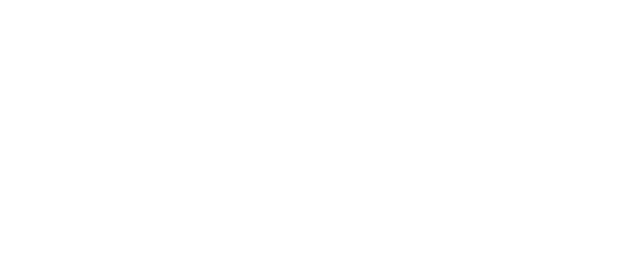
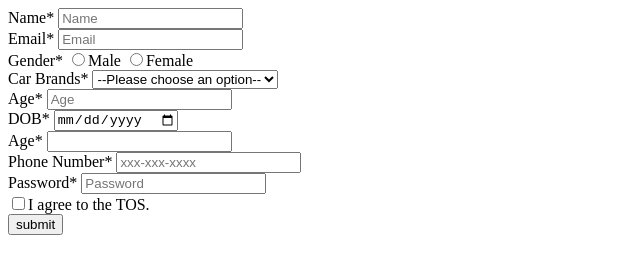
Before and after one commit to acciojob/signup-form-car-Coder-Arm, a website: page main.html in a window 1280 px wide. Shown: the whole page, without its empty margins (0-640 px from the left). Drawn offline with Linux system fonts and the light colour scheme.

Commit message:
created a submission

```diff
--- a/main.html
+++ b/main.html
@@ -8,6 +8,57 @@
 
 <body>
 	<!-- the entire body must be written by student -->
+	<form method="post">
+		<label for="name">
+			Name* <input type="text" placeholder="Name" id="name" required>
+		</label>
+		<br>
+		<label for="email">
+			Email* <input type="email" placeholder="Email" id="email" required>
+		</label>
+		<br>
+		<label for="gender_m">
+		Gender* <input type="radio" name="gender" id="gender_m" required>Male
+		</label>
+		<label for="gender_f">
+	    <input type="radio" name="gender" id="gender_f" required>Female
+		</label>
+		<br>
+			<label for="cars" >
+			Car Brands* <select id="cars">
+				<option value="" disabled selected>--Please choose an option--</option>
+				<option value="bmw">BMW</option>
+				<option value="audi">Audi</option>
+				<option value="mercedez">Mercedez</option>
+			</select>
+		</label>
+		<br>
+		<label for="age">
+			Age* <input type="number" placeholder="Age" id="age" required>
+		</label>
+		<br>
+		<label for="dob">
+			DOB* <input type="date"  id="dob" required>
+		</label>
+		<br>
+		<label for="tel">
+			Age* <input type="number"  id="tel" required>
+		</label>
+		<br>
+		<label for="tel">
+		Phone Number* <input type="number"  placeholder="xxx-xxx-xxxx"  id="tel" required>
+		</label>
+		<br>
+		<label for="password">
+		Password* <input type="password" placeholder="Password" id="password" required>
+		</label>
+		<br>
+		<label for="tos">
+		<input type="checkbox"id="tos" required>I agree to the TOS.
+		</label>
+		<br>
+		<button type="submit">submit</button>
+	</form>
     <script type="text/javascript" src="./script.js">
 </script>
 
```
